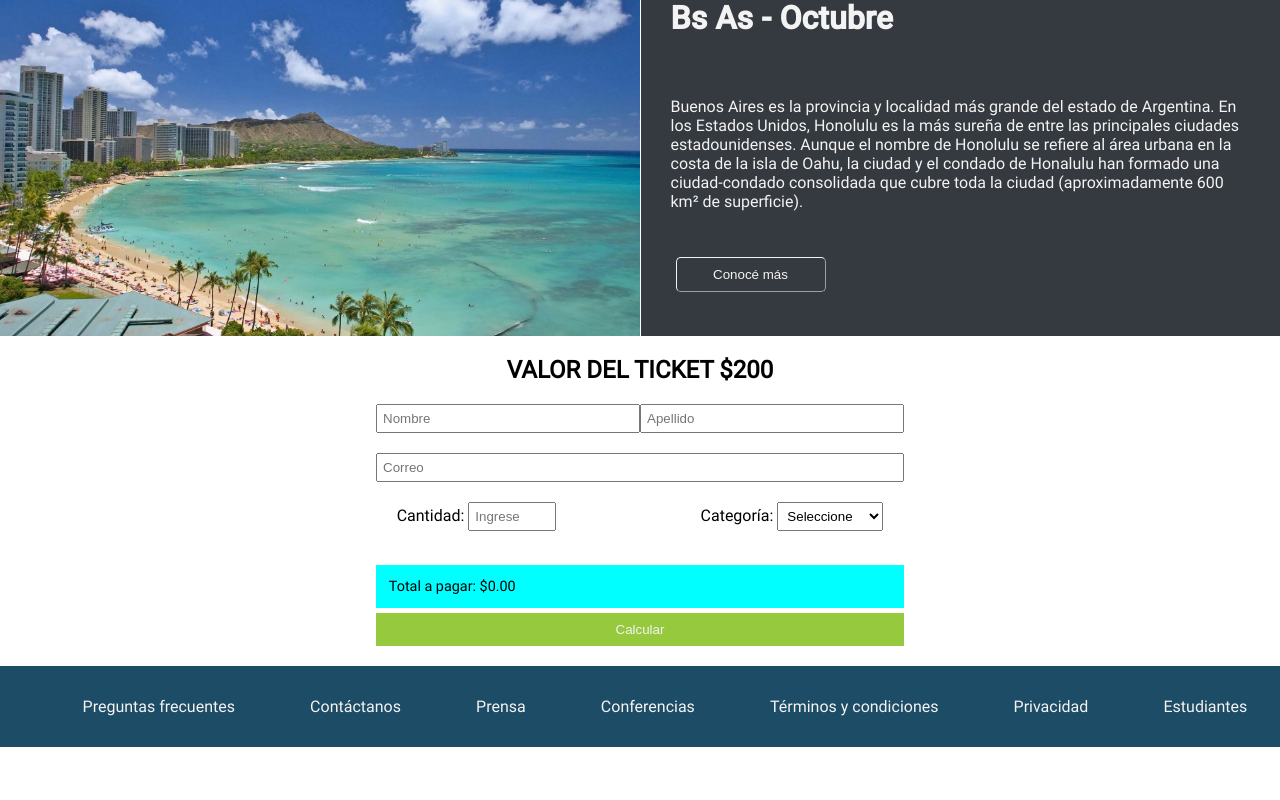
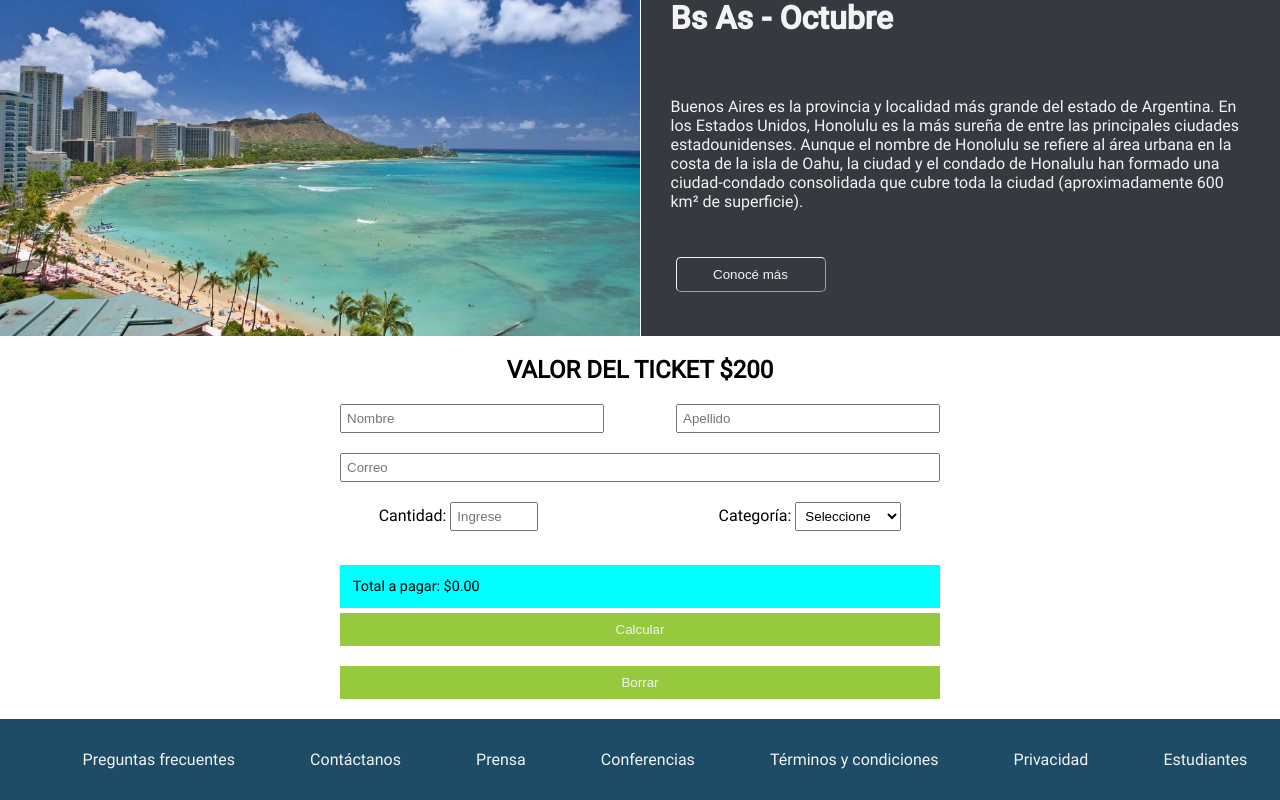
Before and after one commit to MakoskiVictor/CodoACodoIntegrador, an Angular app: page / in a window 1280 px wide. Shown: the part 1391-2191 px from the top of the page. Before the commit the page ends 2138 px from the top, so only its background shows below. Built offline with nearby package versions, Linux system fonts and the light colour scheme.

Commit message:
add clear button

```diff
--- a/src/app/modules/shared/components/form/form.component.html
+++ b/src/app/modules/shared/components/form/form.component.html
@@ -49,6 +49,7 @@
         <!-- <p class="remembering">Recuerda incluir un título para tu charla</p> -->
 
       <button type="submit"  >Calcular</button>
+      <button type="button" (click)="eraseData()"  >Borrar</button>
     </form>
   </div>
 
```
